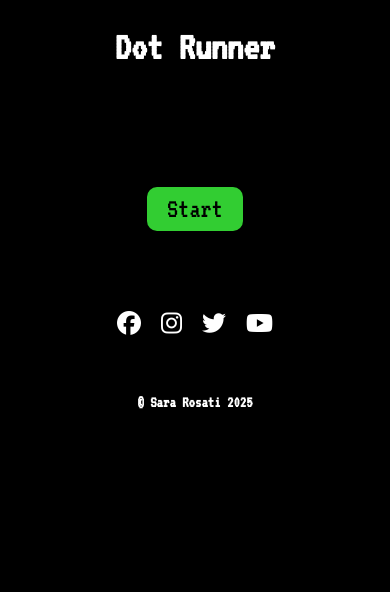
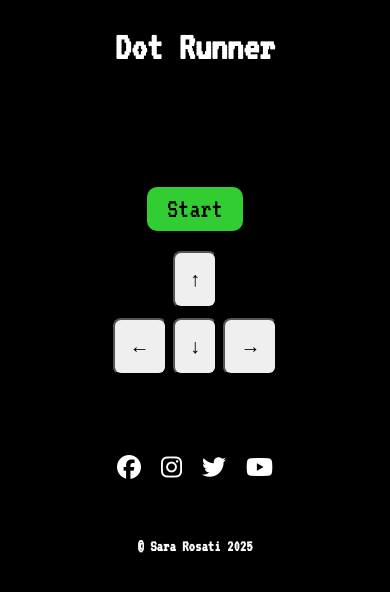
Before and after one commit to Saretta1194/Dot-Runner, a plain HTML site: page index.html in a window 390 px wide. Drawn offline with Linux system fonts and the light colour scheme.

Commit message:
add responsive touch controls for mobile divices

```diff
--- a/assets/css/style.css
+++ b/assets/css/style.css
@@ -108,6 +108,36 @@ footer {
     color: limegreen;
     transform: scale(1.2);
 }
+
+#touch-controls {
+    margin-top: 20px;
+    display: flex;
+    flex-direction: column;
+    align-items: center;
+    gap: 10px;
+  }
+
+  /* Hide by default */
+  #touch-controls.hidden {
+    display: none;
+  }
+
+  #touch-controls button {
+    padding: 15px;
+    font-size: 20px;
+    border-radius: 8px;
+  }
+
+  /* Show only on small and medium screens (max 768px) */
+  @media screen and (max-width: 768px) {
+    #touch-controls.hidden {
+      display: flex;
+    }
+  }
+
+
+
+
 @media (min-width: 324px) {
     #game {
         width: 240px;
--- a/assets/js/script.js
+++ b/assets/js/script.js
@@ -168,6 +168,24 @@ function movePlayer(e) {
 
   playerIndex = newIndex;
 
+  // Touch controls - simulate arrow key presses
+document.getElementById('btn-up').addEventListener('click', () => {
+    movePlayer({ key: 'ArrowUp' });
+  });
+
+  document.getElementById('btn-down').addEventListener('click', () => {
+    movePlayer({ key: 'ArrowDown' });
+  });
+
+  document.getElementById('btn-left').addEventListener('click', () => {
+    movePlayer({ key: 'ArrowLeft' });
+  });
+
+  document.getElementById('btn-right').addEventListener('click', () => {
+    movePlayer({ key: 'ArrowRight' });
+  });
+
+
     // If new cell has a dot, collect it
     if (cells[playerIndex].classList.contains('dot')) {
         cells[playerIndex].classList.remove('dot');
--- a/index.html
+++ b/index.html
@@ -34,6 +34,16 @@
         <button id="restart-btn" class="hidden restart-btn">RESTART</button>
      </div>
 
+     <div id="touch-controls" class="hidden">
+        <button id="btn-up">↑</button>
+        <div>
+          <button id="btn-left">←</button>
+          <button id="btn-down">↓</button>
+          <button id="btn-right">→</button>
+        </div>
+      </div>
+
+
      <audio id="bg-music" src="assets/audio/playing-pac-man-6783.mp3" loop></audio>
 
 
```
